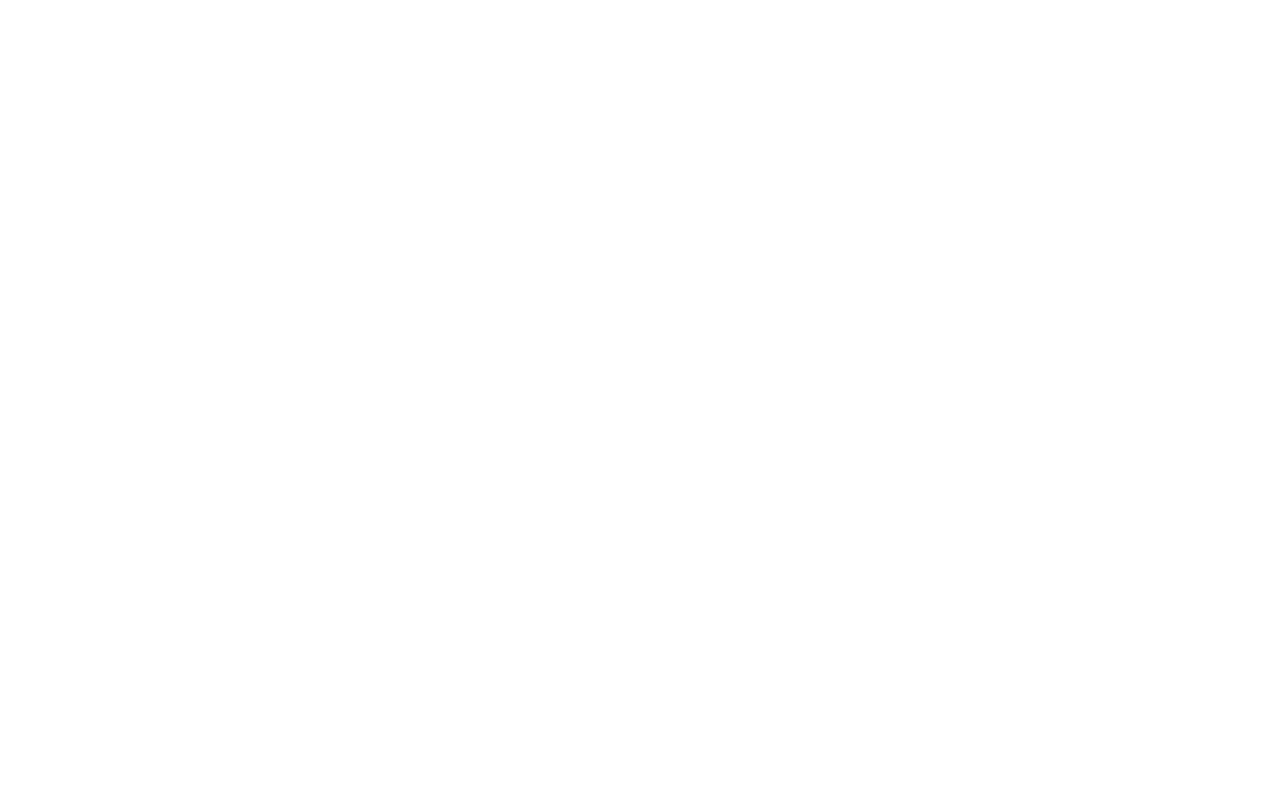
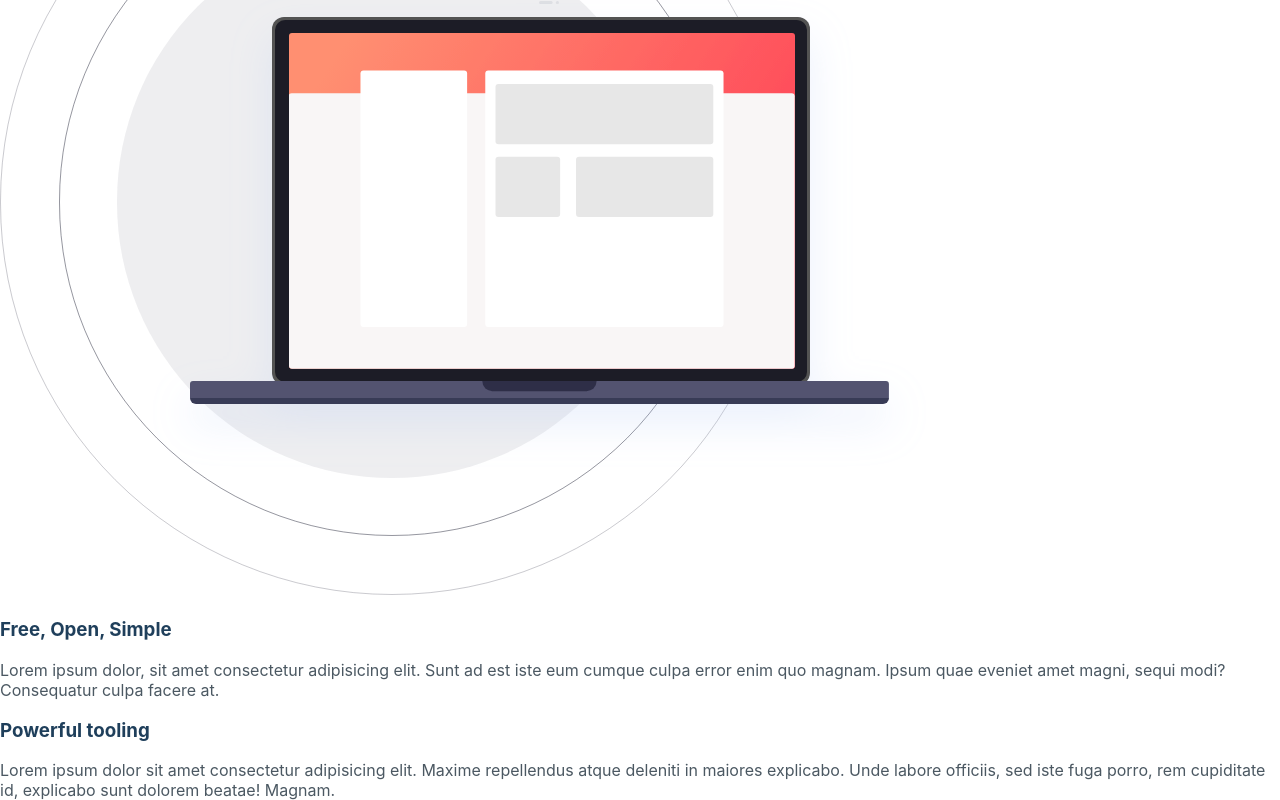
Before and after one commit to steven-mpawulo/blogr-landing-page, a React (Create React App) app: page / in a window 1280 px wide. Shown: the part 1445-2245 px from the top of the page. Before the commit the page ends 1126 px from the top, so only its background shows below. Built offline with nearby package versions, Linux system fonts and the light colour scheme.

Commit message:
writes html for third container

```diff
--- a/src/components/front/main/Main.js
+++ b/src/components/front/main/Main.js
@@ -2,6 +2,7 @@
 import Illustration from '../../../images/illustration-editor-desktop.svg'
 import './main.css'
 import SecondImage from '../../../images/illustration-phones.svg'
+import ThirdImage from '../../../images/illustration-laptop-desktop.svg'
 const Main = () => {
   return (
     <div className='main-container'>
@@ -27,6 +28,18 @@
 
     </div>
 
+    <div className="third-container">
+      <div className="left-container-in-third">
+        <img src={ThirdImage} alt="laptop" className='third-image'/>
+      </div>
+      <div className="right-container-in-third">
+        <h3>Free, Open, Simple</h3>
+        <p>Lorem ipsum dolor, sit amet consectetur adipisicing elit. Sunt ad est iste eum cumque culpa error enim quo magnam. Ipsum quae eveniet amet magni, sequi modi? Consequatur culpa facere at.</p>
+      <h3>Powerful tooling</h3>
+      <p>Lorem ipsum dolor sit amet consectetur adipisicing elit. Maxime repellendus atque deleniti in maiores explicabo. Unde labore officiis, sed iste fuga porro, rem cupiditate id, explicabo sunt dolorem beatae! Magnam.</p>
+      </div>
+    </div>
+
     </div>
   )
 }
```
